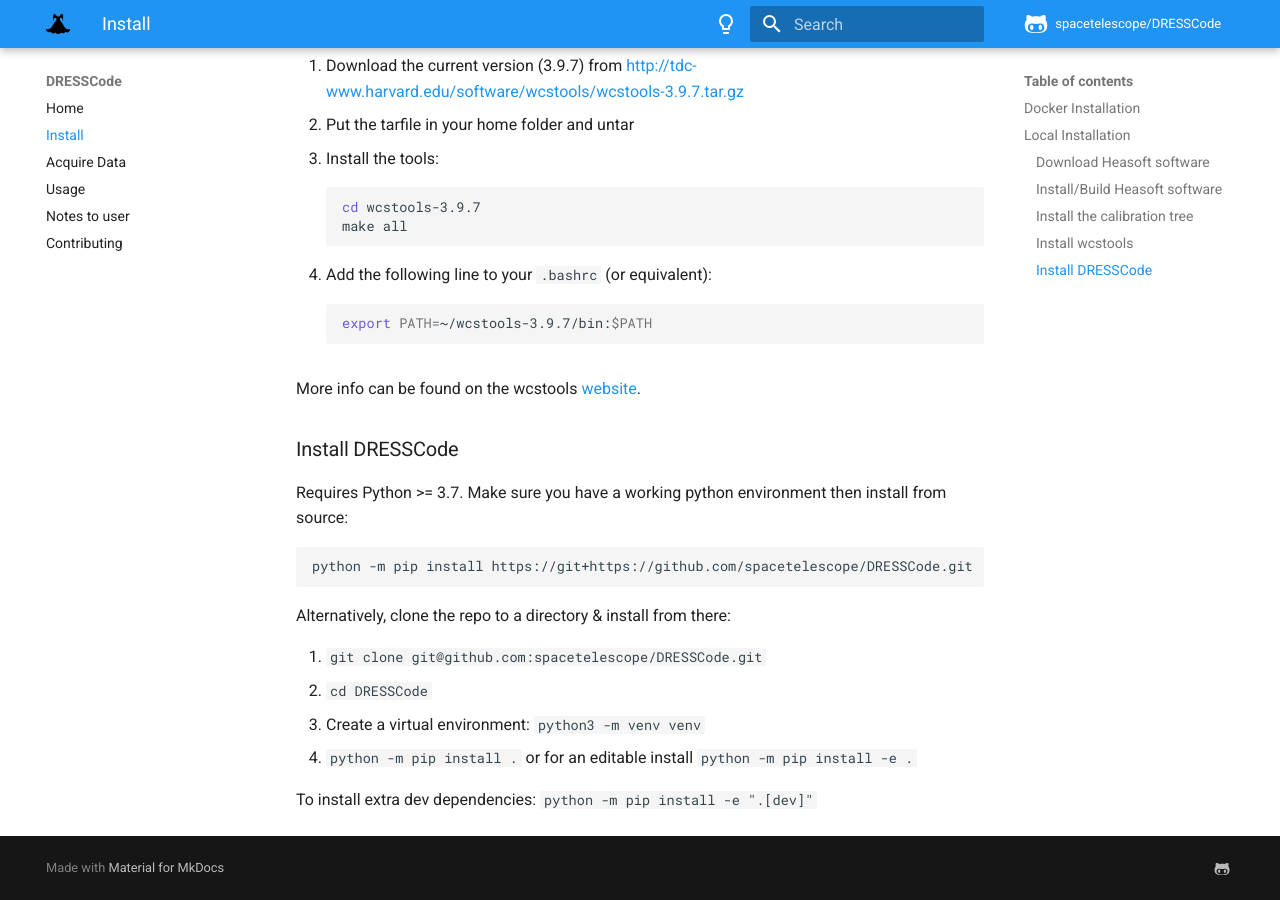
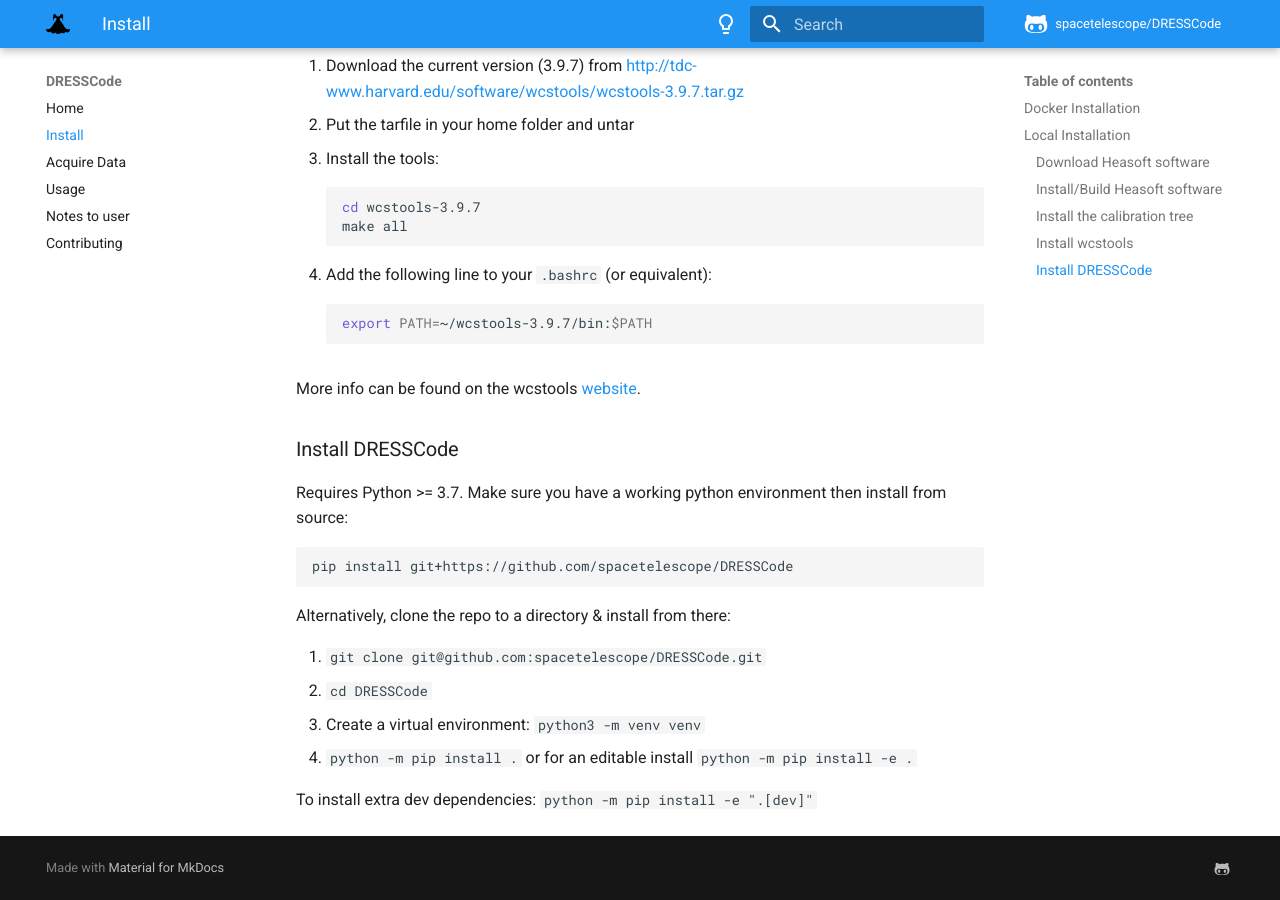
Before and after one commit to spacetelescope/DRESSCode, an MkDocs documentation site: the page built from docs/install.md, in a window 1280 px wide and 900 px high, scrolled down 1649 px. Built offline with MkDocs 1.6.1 and Material for MkDocs 9.7.7, drawn with Linux system fonts in a browser that asks for light colours; comment, search, counter and statistics services are not loaded.

Commit message:
updated installation command

````diff
--- a/docs/install.md
+++ b/docs/install.md
@@ -74,7 +74,7 @@
 Requires Python >= 3.7. Make sure you have a working python environment then install from source:
 
 ```cmd
-python -m pip install https://git+https://github.com/spacetelescope/DRESSCode.git
+pip install git+https://github.com/spacetelescope/DRESSCode
 ```
 
 Alternatively, clone the repo to a directory & install from there:
````
